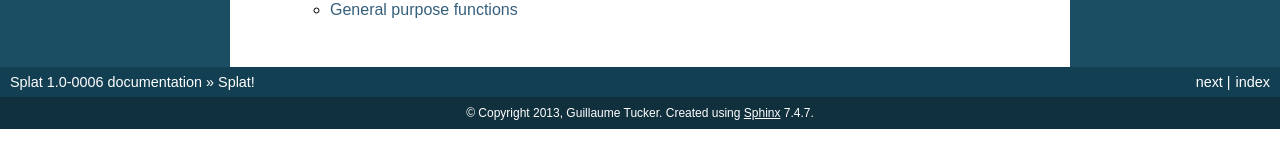
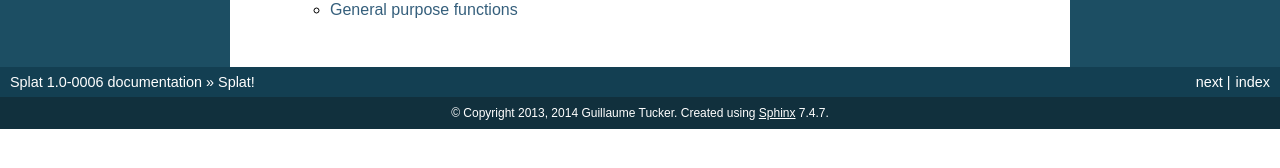
Before and after one commit to verdigris/splat, a Sphinx documentation site: the page built from doc/index.rst, in a window 1280 px wide. Shown: the part 698-866 px from the top of the page. Built offline with Sphinx 7.4.7, drawn with Linux system fonts in a browser that asks for light colours; formulas are drawn with MathJax 3.

Commit message:
doc/conf.py: add 2014 to copyright

```diff
--- a/doc/conf.py
+++ b/doc/conf.py
@@ -45,7 +45,7 @@ master_doc = 'index'
 
 # General information about the project.
 project = u'Splat'
-copyright = u'2013, Guillaume Tucker'
+copyright = u'2013, 2014 Guillaume Tucker'
 
 # The version info for the project you're documenting, acts as replacement for
 # |version| and |release|, also used in various other places throughout the
```
